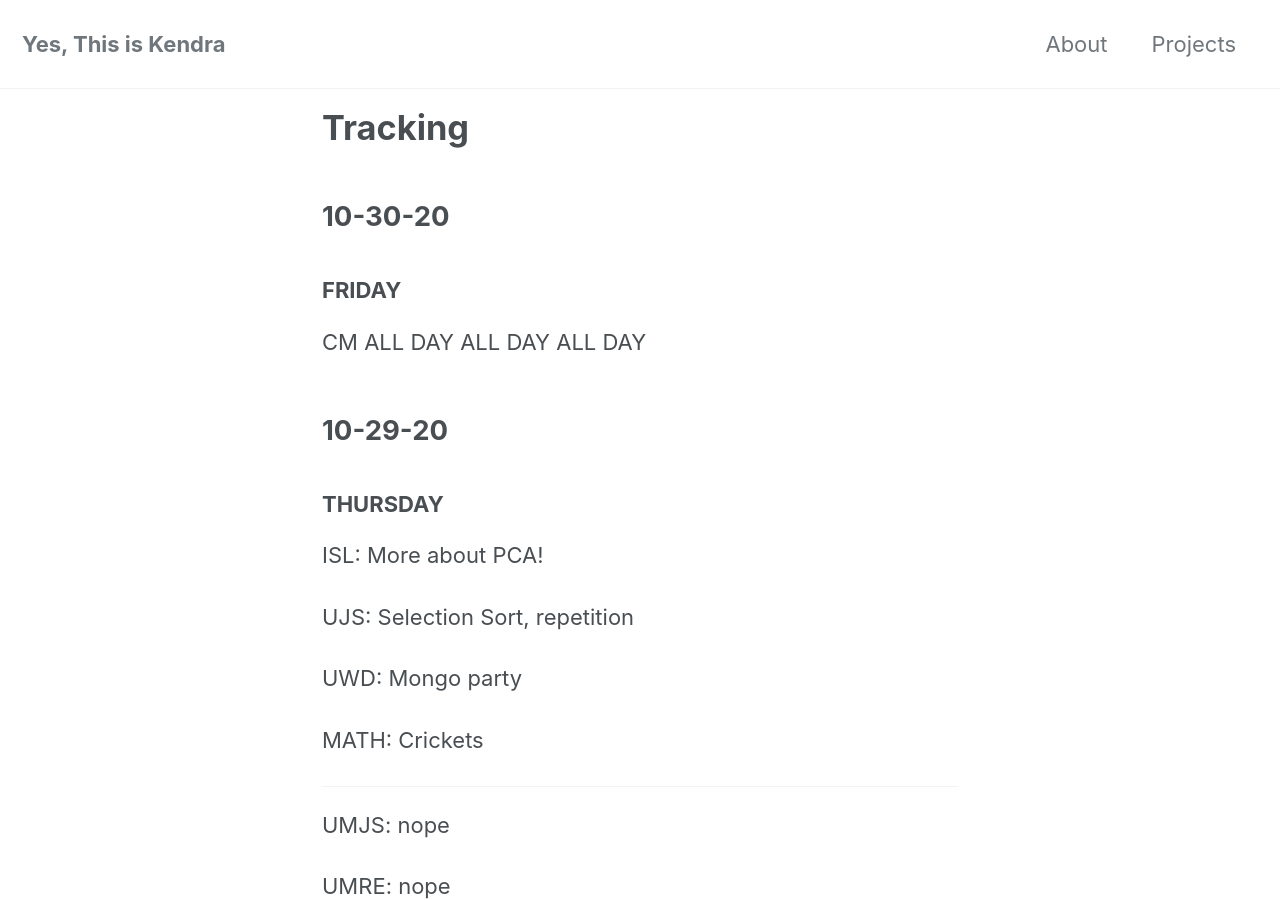
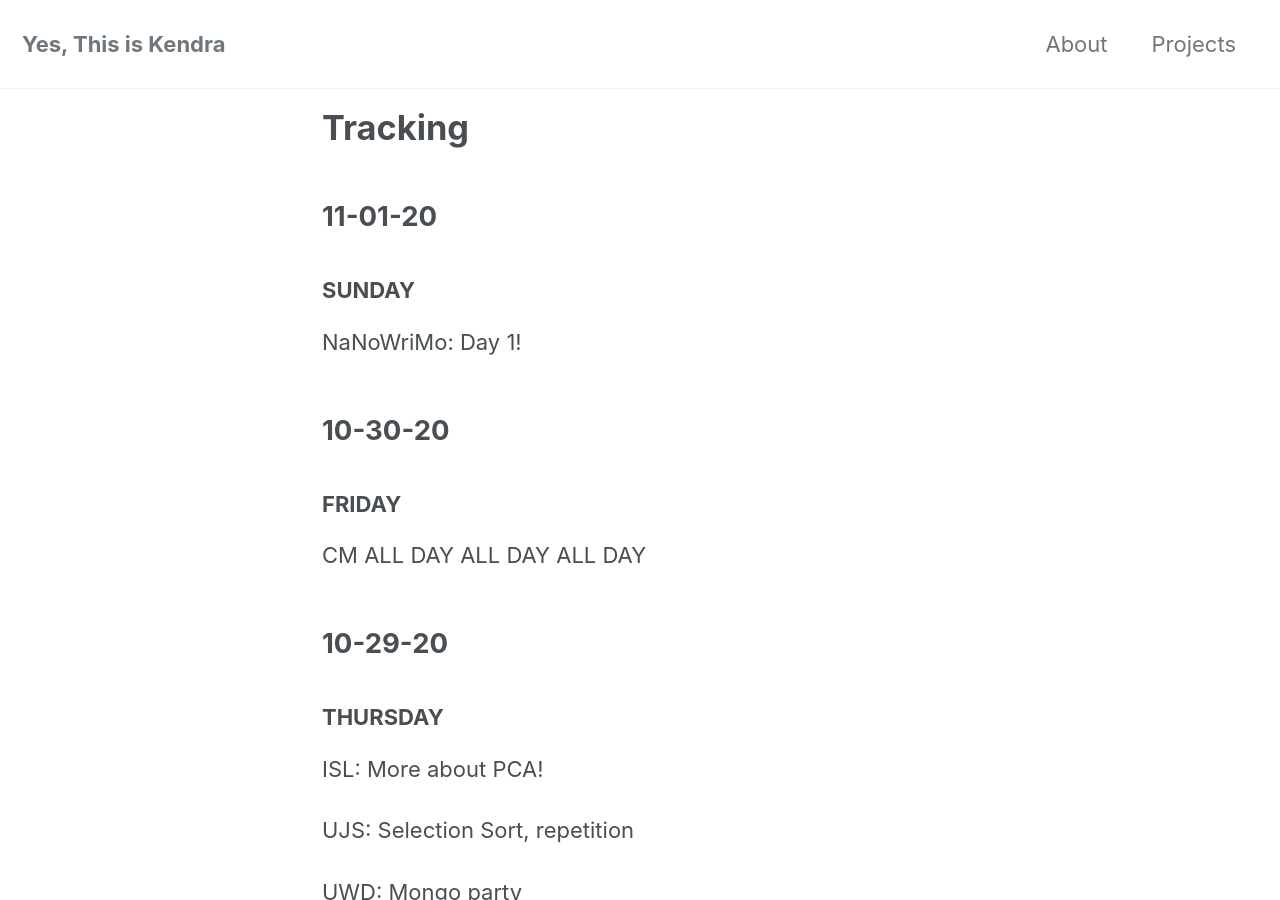
Before and after one commit to yesthisiskendra/yesthisiskendra.github.io, a Jekyll site: the page built from _pages/tracking.md, in a window 1280 px wide and 900 px high. Built offline with Jekyll 4.4.1, drawn with Linux system fonts in a browser that asks for light colours; cached includes are drawn as plain includes; nearby versions of some CDN libraries.

Commit message:
Add tracking

```diff
--- a/_pages/tracking.md
+++ b/_pages/tracking.md
@@ -4,12 +4,17 @@ title: "Tracking"
 permalink: /tracking/
 ---
 
+## 11-01-20
+
+### SUNDAY
+
+NaNoWriMo: Day 1!
+
 ## 10-30-20
 
 ### FRIDAY
 
 CM ALL DAY ALL DAY ALL DAY
-
 
 ## 10-29-20
 
```
